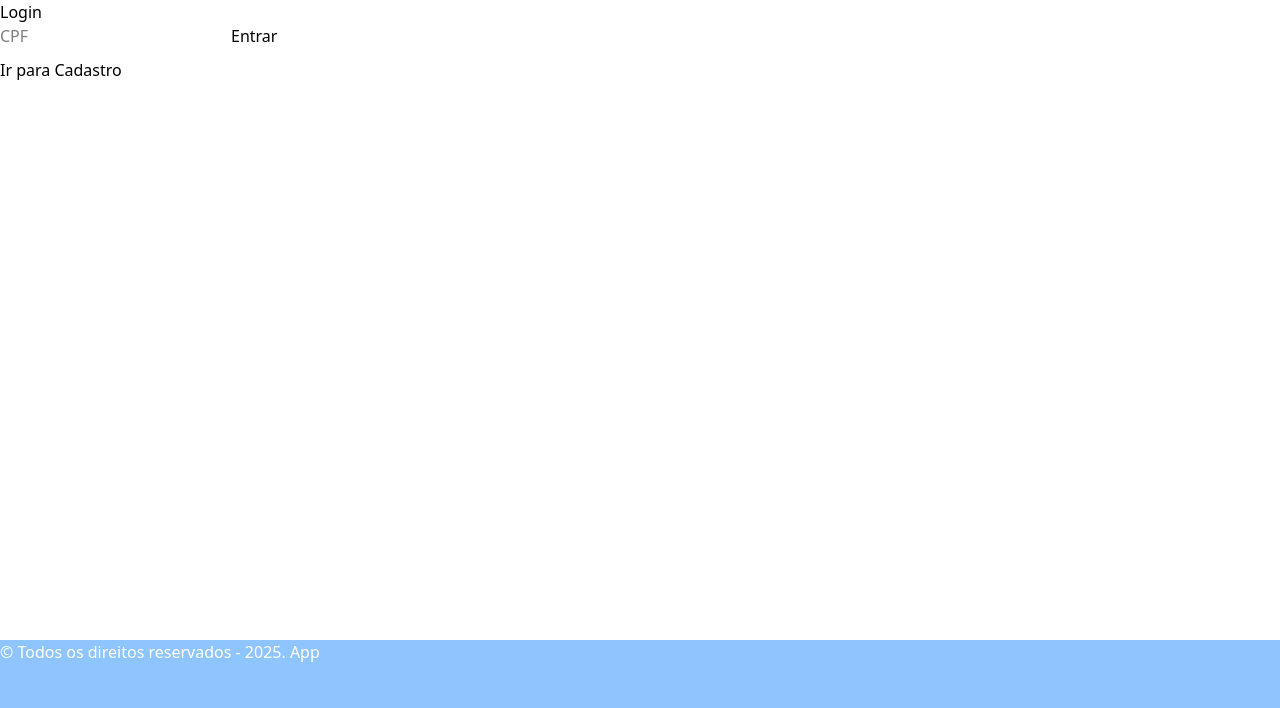
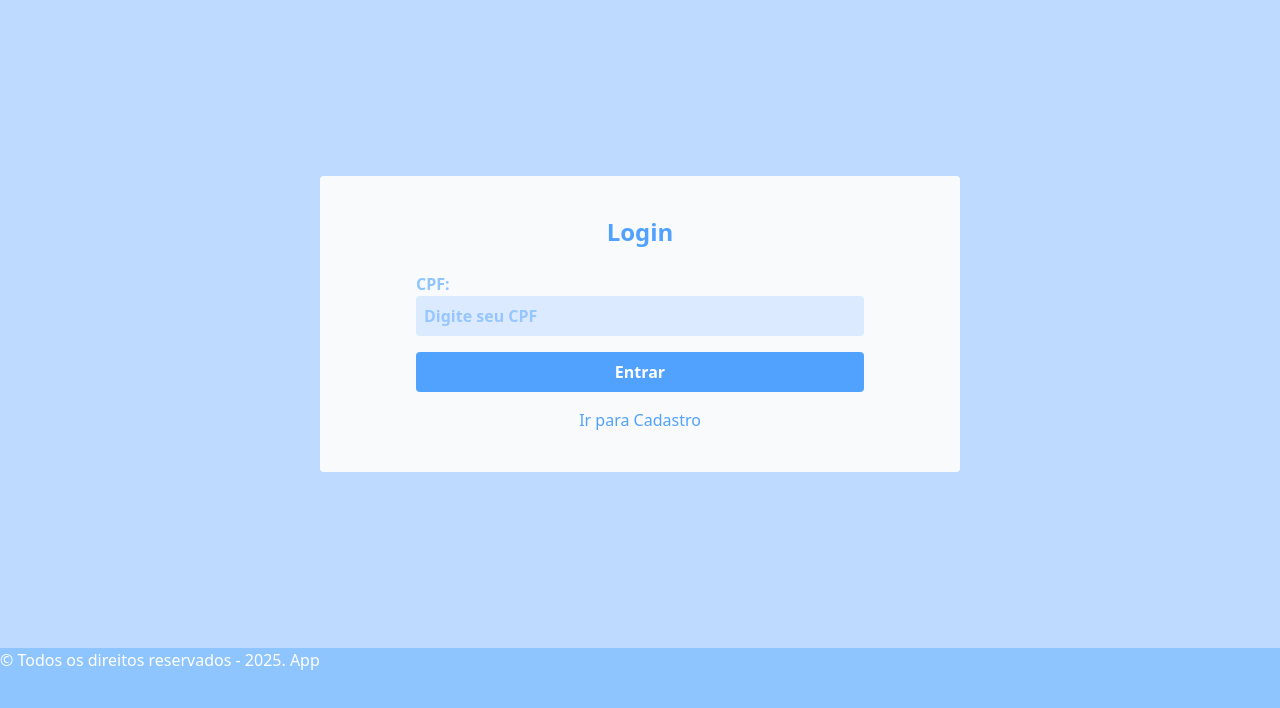
Before and after one commit to Challenge-1TDSPF-RRP/Front-End-Sprint-3, a React (Vite) app in the folder saude-mais/: page / in a window 1280 px wide. Shown: the top 708 px of the page. Built offline with nearby package versions, Linux system fonts and the light colour scheme.

Commit message:
Estilização da rota login finalizada.

```diff
--- a/saude-mais/src/routes/Login/index.tsx
+++ b/saude-mais/src/routes/Login/index.tsx
@@ -28,7 +28,6 @@ export default function Login() {
       }
 
       const user = users[0];
-
       localStorage.setItem("usuarioId", String(user.id));
 
       navigate("/home");
@@ -39,12 +38,20 @@ export default function Login() {
   };
 
   return (
-    <main>
-      <div>
-        <h2>Login</h2>
-        <form onSubmit={handleSubmit(onSubmit)}>
+    <main className="flex bg-blue-200 w-[100vw] h-[85vh] justify-center items-center">
+      <div className="flex flex-col bg-gray-50 rounded w-[50vw] p-10 items-center">
+        <h2 className="text-blue-400 font-bold text-2xl mb-6">Login</h2>
+
+        <form
+          onSubmit={handleSubmit(onSubmit)}
+          className="flex flex-col gap-4 w-full max-w-md"
+        >
+          {/* CPF */}
+          <label className="flex flex-col text-blue-300 font-bold">
+            CPF:
             <input
-            placeholder="CPF"
+              className="bg-blue-100 p-2 rounded text-blue-400 font-bold"
+              placeholder="Digite seu CPF"
               {...register("cpf", {
                 required: "CPF é obrigatório",
                 pattern: {
@@ -53,15 +60,24 @@ export default function Login() {
                 },
               })}
             />
-          {errors.cpf && <p>{errors.cpf.message}</p>}
+            {errors.cpf && (
+              <p className="text-red-500 text-sm">{errors.cpf.message}</p>
+            )}
+          </label>
 
-          <button type="submit">Entrar</button>
+          {/* Botão login */}
+          <button
+            type="submit"
+            className="bg-blue-400 text-white font-bold py-2 rounded hover:bg-blue-500 transition"
+          >
+            Entrar
+          </button>
         </form>
 
-        {/* Botão para ir para o cadastro */}
+        {/* Ir para cadastro */}
         <button
           onClick={() => navigate("/register")}
-          style={{ marginTop: "10px" }}
+          className="mt-4 text-blue-400 hover:underline"
         >
           Ir para Cadastro
         </button>
```
Also changed, not shown: 1 other file (tests, documents, lock files or other folders). Lines whose indentation alone changed are shown as unchanged.
